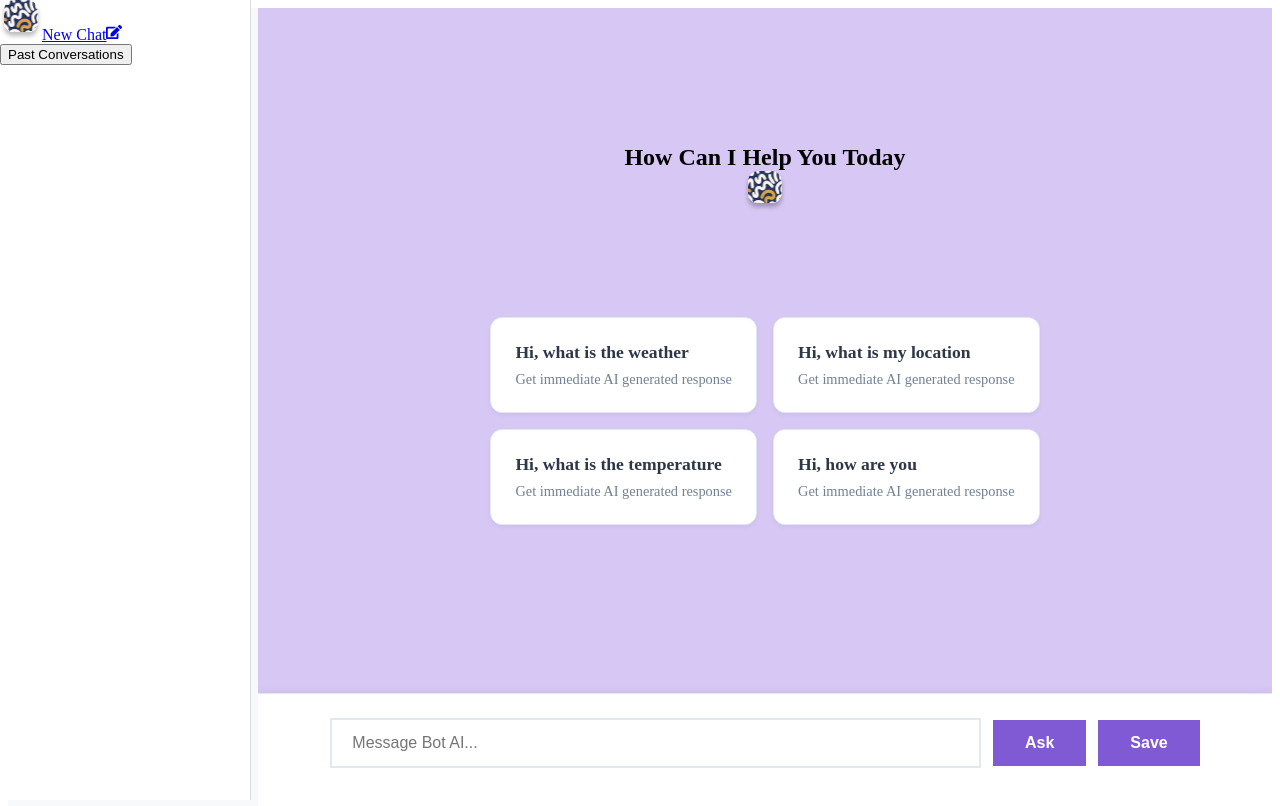
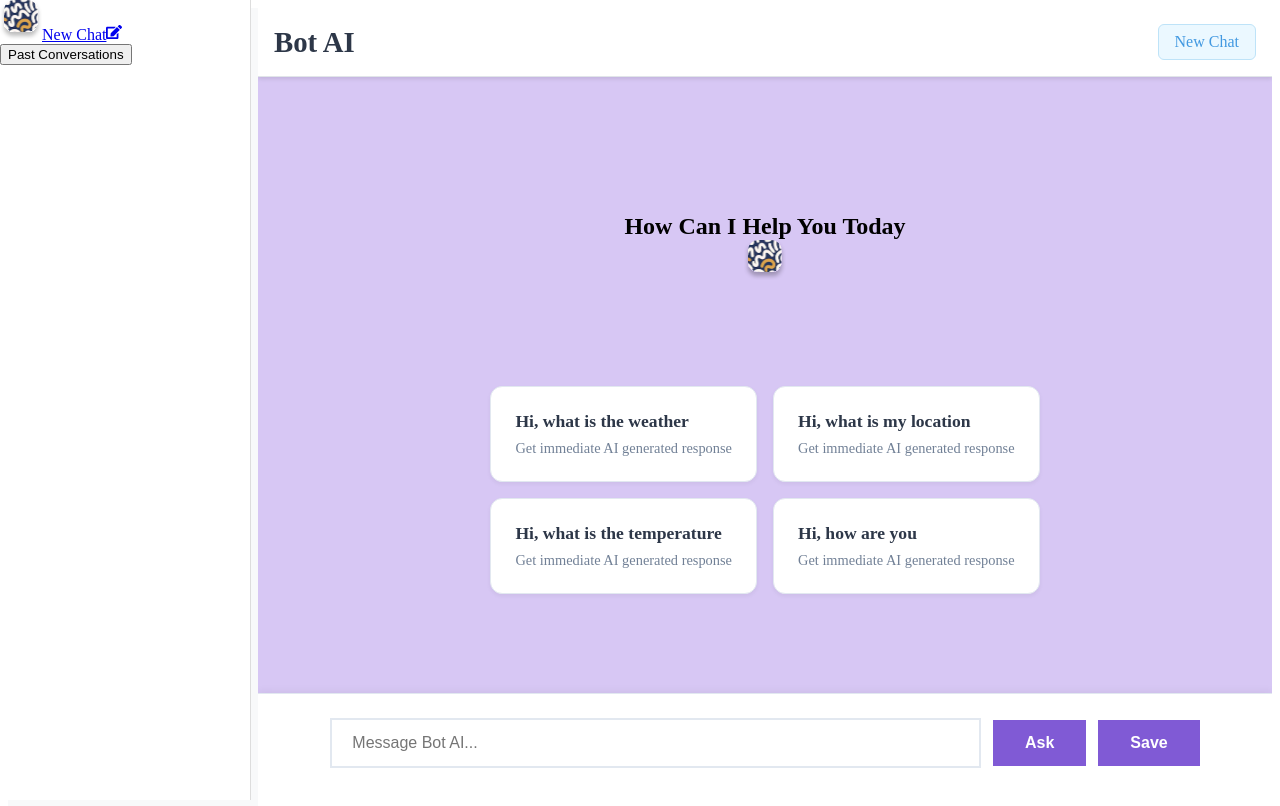
Before and after one commit to jigyasha1234/AIBot, a React (Vite) app: page / in a window 1280 px wide. Shown: the top 806 px of the page. Built offline with nearby package versions, Linux system fonts and the light colour scheme.

Commit message:
Add sampleData.json for chat data

```diff
--- a/src/components/ChatInterface.jsx
+++ b/src/components/ChatInterface.jsx
@@ -142,6 +142,10 @@ const ChatInterface = () => {
 
     return (
         <div className="chat-interface" style={{ backgroundColor: "#D7C7F4" }}>
+            <header>
+                <h1>Bot AI</h1>
+                <a href="/" onClick={handleNewChat} data-testid="new-chat">New Chat</a>
+            </header>
 
             <div className="chat-container">
                 <div className="messages-container">
```
